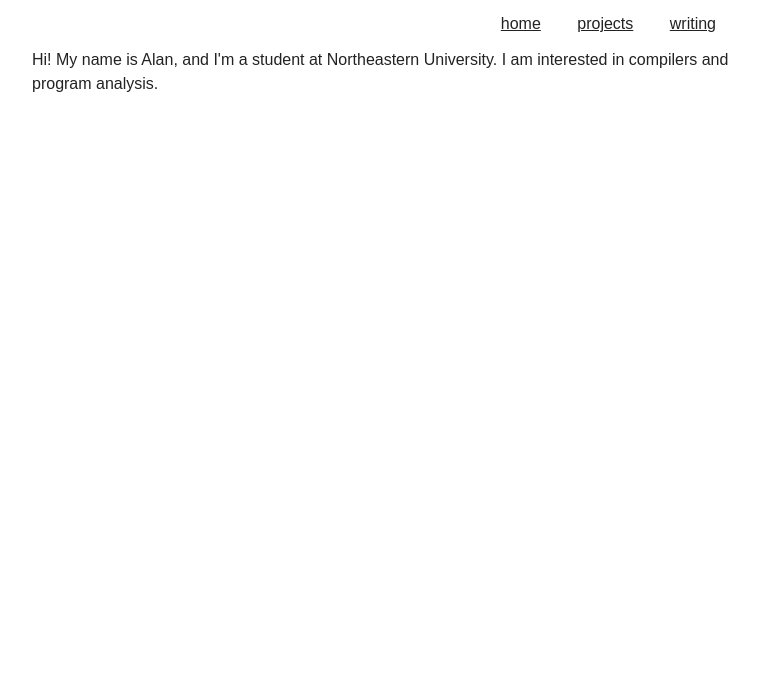
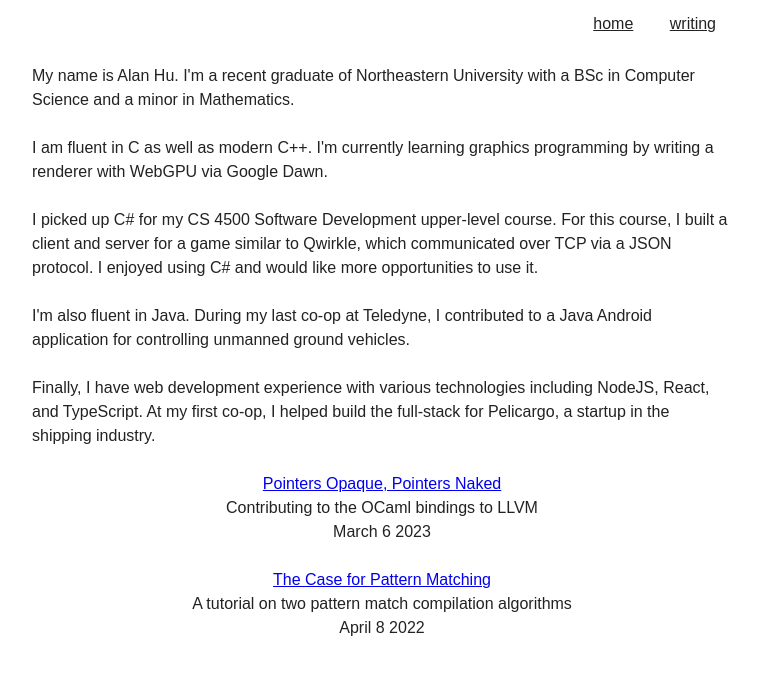
Before and after one commit to alan-j-hu/alan-j-hu.github.io, an Astro site: page / in a window 1280 px wide. Shown: the whole page, without its empty margins (258-1017 px from the left). Built offline with nearby package versions, Linux system fonts and the light colour scheme; Astro itself is replaced by a stand-in of ours.

Commit message:
Elaborate homepage

```diff
--- a/src/components/Header.astro
+++ b/src/components/Header.astro
@@ -2,7 +2,6 @@
   <nav>
     <ul>
       <li><a href='/'>home</a></li>
-      <li><a href='/projects/'>projects</a></li>
       <li><a href='/writing/'>writing</a></li>
     </ul>
   </nav>
--- /dev/null
+++ b/src/components/PostList.astro
@@ -0,0 +1,19 @@
+---
+import PostPreview from "./PostPreview.astro";
+import type { CollectionEntry } from "astro:content";
+
+interface Props {
+  posts: Array<CollectionEntry<'blog'>>;
+}
+
+const { posts } = Astro.props;
+---
+<ul class="post-list">
+  {
+    posts
+      .map(post => (
+        <li class="post-preview-item">
+          <PostPreview post={post}/>
+        </li>))
+  }
+</ul>
--- a/src/components/PostPreview.astro
+++ b/src/components/PostPreview.astro
@@ -1,18 +1,16 @@
 ---
-import { renderDate } from "../utils/utils"
+import { renderDate } from "../utils/utils";
+import type { CollectionEntry } from "astro:content";
 
 interface Props {
-  url: string;
-  title: string;
-  subtitle: string;
-  published: Date;
+  post: CollectionEntry<'blog'>;
 }
 
-const { url, title, subtitle, published } = Astro.props;
+const { post } = Astro.props;
 ---
-<div class='post-item'>
-  <a href={url}>{title}</a><br/>
-  {subtitle}<br/>
-  {renderDate(published)}<br/>
+<div class="post-item">
+  <a href={`/writing/${post.id}`}>{post.data.title}</a><br/>
+  {post.data.subtitle}<br/>
+  {renderDate(post.data.published)}<br/>
   <br/>
 </div>
--- a/src/pages/index.astro
+++ b/src/pages/index.astro
@@ -1,8 +1,34 @@
 ---
-import Layout from '../layouts/Layout.astro';
+import { getCollection } from "astro:content";
+import Layout from "../layouts/Layout.astro";
+import PostList from "../components/PostList.astro";
+
+const posts = await getCollection("blog");
+posts.sort((a, b) => b.data.published.getTime() - a.data.published.getTime());
 ---
-
-<Layout title="About">
-  Hi! My name is Alan, and I'm a student at Northeastern University. I am
-  interested in compilers and program analysis.
+<Layout title="Home">
+  <p>
+    My name is Alan Hu. I'm a recent graduate of Northeastern University with
+    a BSc in Computer Science and a minor in Mathematics.
+  </p>
+  <p>
+    I am fluent in C as well as modern C++. I'm currently learning graphics
+    programming by writing a renderer with WebGPU via Google Dawn.
+  </p>
+  <p>
+    I picked up C# for my CS 4500 Software Development upper-level course. For
+    this course, I built a client and server for a game similar to Qwirkle,
+    which communicated over TCP via a JSON protocol. I enjoyed using C# and
+    would like more opportunities to use it.
+  </p>
+  <p>
+    I'm also fluent in Java. During my last co-op at Teledyne, I contributed
+    to a Java Android application for controlling unmanned ground vehicles.
+  </p>
+  <p>
+    Finally, I have web development experience with various technologies
+    including NodeJS, React, and TypeScript. At my first co-op, I helped
+    build the full-stack for Pelicargo, a startup in the shipping industry.
+  </p>
+  <PostList posts={posts}/>
 </Layout>
```
Also changed, not shown: src/pages/tag/[tag].astro (+2 -14 lines), src/pages/writing/index.astro (+2 -13 lines).
